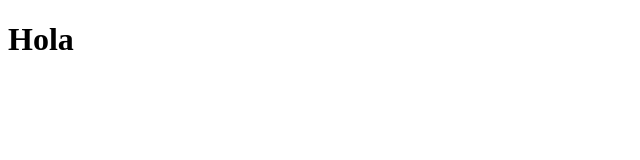
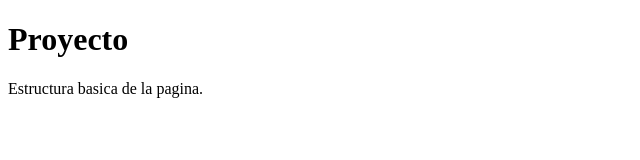
Before and after one commit to KyzaEXE/Practica-OPTATIVA-GIT, a plain HTML site: page index.html in a window 1280 px wide. Shown: the whole page, without its empty margins (0-640 px from the left). Drawn offline with Linux system fonts and the light colour scheme.

Commit message:
estructura basica html

```diff
--- a/index.html
+++ b/index.html
@@ -5,6 +5,11 @@
   <title>Proyecto</title>
 </head>
 <body>
-  <h1>Hola</h1>
+  <header>
+    <h1>Proyecto</h1>
+  </header>
+  <main>
+    <p>Estructura basica de la pagina.</p>
+  </main>
 </body>
 </html>
```
